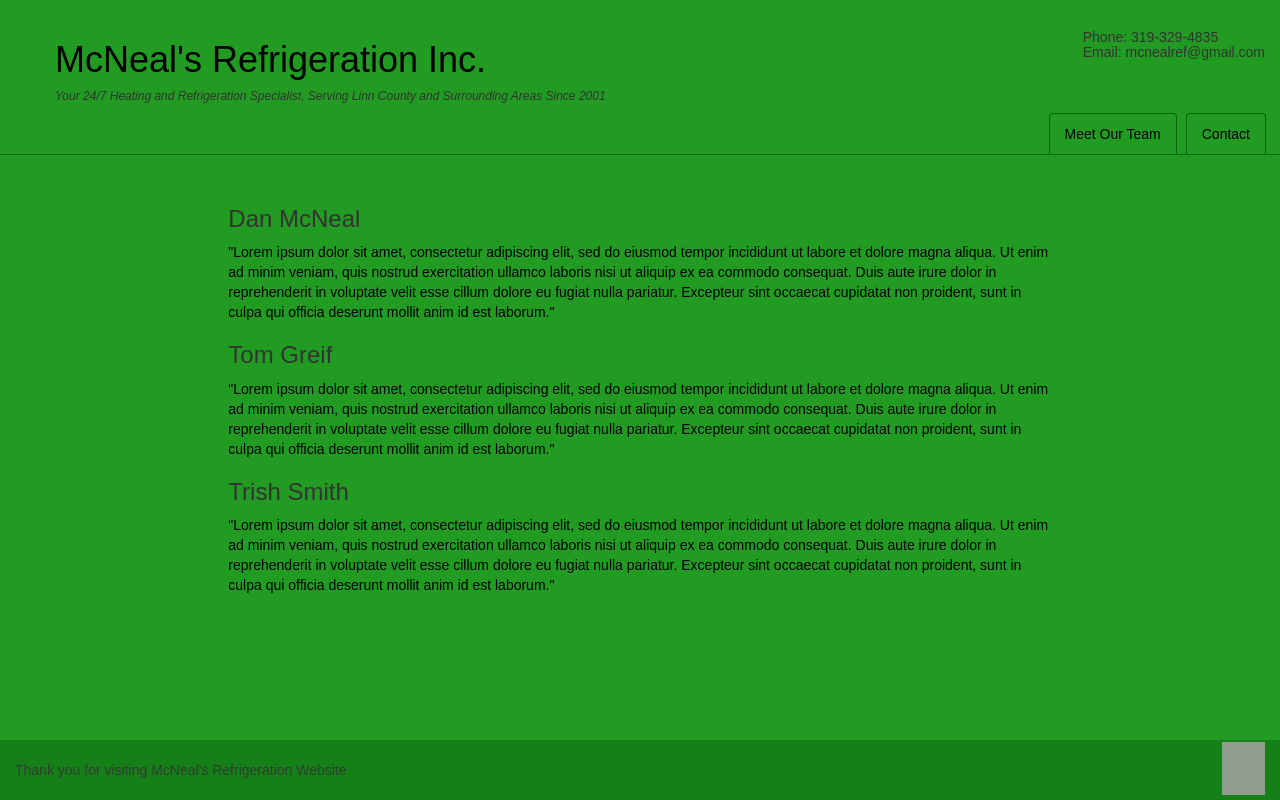
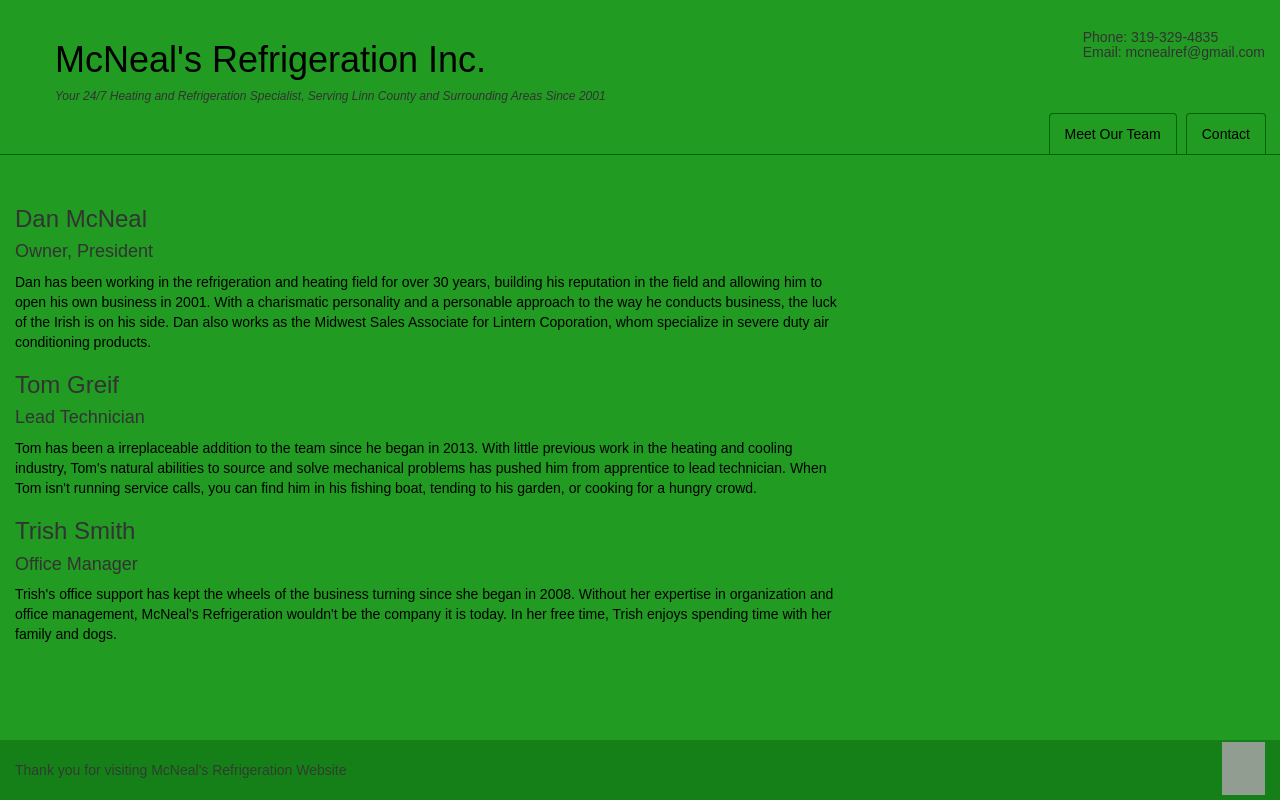
Before and after one commit to briana-mcn/mcneal-ref-webpage, a Django app: page /team/ in a window 1280 px wide. Run offline with Django 3.2, Linux system fonts and the light colour scheme; some libraries are stand-ins or nearby versions; some web fonts are replaced; grey boxes are pictures that could not be loaded.

Commit message:
update employee bio, remove additional column

```diff
--- a/homepage/templates/homepage/team.html
+++ b/homepage/templates/homepage/team.html
@@ -1,24 +1,34 @@
 {% extends 'homepage/base.html' %}
     {% block content %}
-        <div class="col-md-2">
-            <!--pictures-->
-        </div>
-        <div class="col-md-8">
-            <div class="profile">
+        <div class="col-md-8 profiles">
+            <div>
                 <div class="employ" id="dan">
                     <h3>Dan McNeal</h3>
-                    <p>"Lorem ipsum dolor sit amet, consectetur adipiscing elit, sed do eiusmod tempor incididunt ut labore et dolore magna aliqua. Ut enim ad minim veniam, quis nostrud exercitation ullamco laboris nisi ut aliquip ex ea commodo consequat. Duis aute irure dolor in reprehenderit in voluptate velit esse cillum dolore eu fugiat nulla pariatur.
-                    Excepteur sint occaecat cupidatat non proident, sunt in culpa qui officia deserunt mollit anim id est laborum."</p>
+                    <h4>Owner, President</h4>
+                    <p>Dan has been working in the refrigeration and heating field for over 30 years, building his reputation in the field and allowing
+                        him to open his own business in 2001.
+                        With a charismatic personality and a personable approach to the way he conducts business,
+                        the luck of the Irish is on his side.
+                        Dan also works as the Midwest Sales Associate for <a href="http://www.lintern.com/">Lintern Coporation</a>,
+                        whom specialize in severe duty air conditioning products.
+                    </p>
                 </div>
                 <div class="employ" id="tom">
                     <h3>Tom Greif</h3>
-                    <p>"Lorem ipsum dolor sit amet, consectetur adipiscing elit, sed do eiusmod tempor incididunt ut labore et dolore magna aliqua. Ut enim ad minim veniam, quis nostrud exercitation ullamco laboris nisi ut aliquip ex ea commodo consequat. Duis aute irure dolor in reprehenderit in voluptate velit esse cillum dolore eu fugiat nulla pariatur.
-                    Excepteur sint occaecat cupidatat non proident, sunt in culpa qui officia deserunt mollit anim id est laborum."</p>
+                    <h4>Lead Technician</h4>
+                    <p>Tom has been a irreplaceable addition to the team since he began in 2013. With little previous work in the heating
+                        and cooling industry, Tom's natural abilities to source and solve mechanical problems has pushed him from apprentice to
+                        lead technician. When Tom isn't running service calls, you can find him in his fishing boat, tending to his garden,
+                        or cooking for a hungry crowd.
+                     </p>
                 </div>
                 <div class="employ" id="trish">
                     <h3>Trish Smith</h3>
-                    <p>"Lorem ipsum dolor sit amet, consectetur adipiscing elit, sed do eiusmod tempor incididunt ut labore et dolore magna aliqua. Ut enim ad minim veniam, quis nostrud exercitation ullamco laboris nisi ut aliquip ex ea commodo consequat. Duis aute irure dolor in reprehenderit in voluptate velit esse cillum dolore eu fugiat nulla pariatur.
-                    Excepteur sint occaecat cupidatat non proident, sunt in culpa qui officia deserunt mollit anim id est laborum."</p>
+                    <h4>Office Manager</h4>
+                    <p>Trish's office support has kept the wheels of the business turning since she began in 2008. Without her expertise in
+                        organization and office management, McNeal's Refrigeration wouldn't be the company it is today. In her free time,
+                        Trish enjoys spending time with her family and dogs.
+                    </p>
                 </div>
             </div>
         </div>
```
